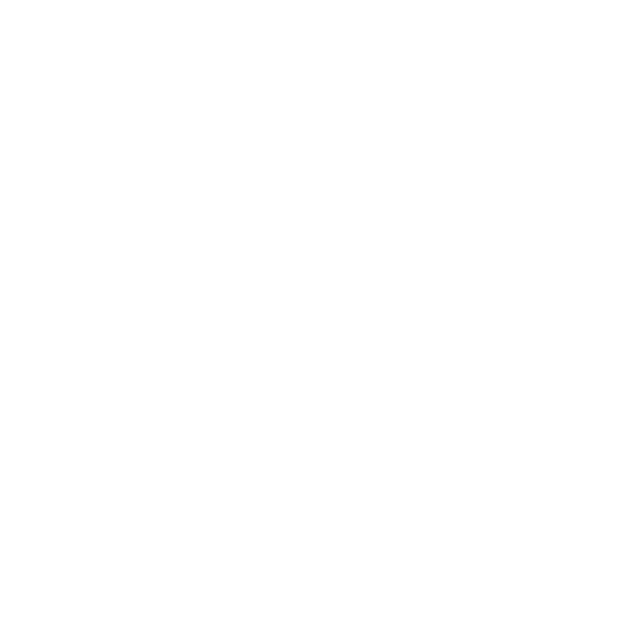
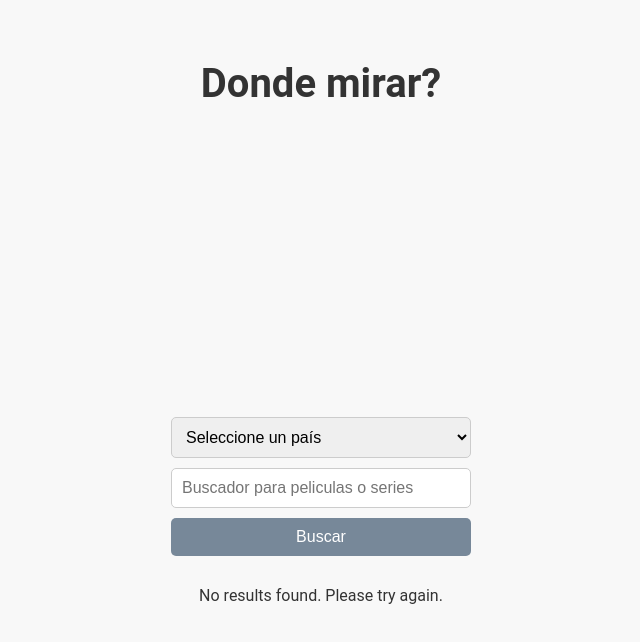
Before and after one commit to nachoreca/dondemirar, an Angular app: page / in a window 1280 px wide. Shown: the top 642 px of the page, without its empty margins (319-959 px from the left). Built offline with nearby package versions, Linux system fonts and the light colour scheme.

Commit message:
V0.0.1 finalizada

```diff
--- a/src/app/app.component.css
+++ b/src/app/app.component.css
@@ -1,200 +1,166 @@
-/* src/app/components/movie-search/movie-search.component.css */
 body {
-  background-color: #296832 !important;
+  /* font-family: 'Inter', sans-serif; */
+  font-family: 'Roboto', sans-serif;
   margin: 0;
   padding: 0;
+  background-color: #f8f8f8;
+  color: #333;
   display: flex;
-  justify-content: center;
-  align-items: center;
+  flex-direction: column;
   min-height: 100vh;
 }
 
 .container {
-  background-color: #363f61;
-  font-family: 'Mona Sans', sans-serif;
-  padding: 40px;
-  border-radius: 10px;
-  /* box-shadow: 0 0 20px rgba(0, 0, 0, 0.2); */
-  max-width: 800px;
-  /* width: 100%; */
   text-align: center;
-  /* margin-left: 20%; */
+  padding: 20px;
 }
 
-h1, h2 {
-  font-size: 22px;
-  color: #f0f0f0;
-  margin-bottom: 30px;
+.title {
+  font-size: 2.5rem;
+  font-weight: 700;
+  margin-bottom: 25%;
 }
 
-.form-group {
-  margin-bottom: 20px !important;
+.controls {
+  display: flex;
+  flex-direction: column;
+  align-items: center;
+  justify-content: center;
+  margin-bottom: 20px;
 }
 
-form {
-  margin-bottom: 5%;
+.controls label {
+  font-size: 1rem;
+  margin-bottom: 5px;
 }
 
-.text-search {
-  width: 92% !important;
+.search-input,
+select,
+.search-btn {
+  width: 100%;
+  max-width: 300px;
+  padding: 10px;
+  margin-bottom: 10px;
+  font-size: 1rem;
+  border: 1px solid #ccc;
+  border-radius: 5px;
+  box-sizing: border-box;
 }
 
-select, input[type="text"], button {
-  width: 100%;
-  padding: 12px;
-  margin: 0;
-  border-radius: 8px;
-  border: 1px solid #444;
-  font-size: 16px;
-  background-color: #0000005a;
-  color: #f0f0f0;
+.search-btn {
+  background-color: lightslategray;
+  color: white;
+  border: none;
+  cursor: pointer;
 }
 
-select:focus, input[type="text"]:focus, button:focus {
-  border-color: #007BFF;
-  outline: none;
+.search-btn:hover {
+  /* background-color: rgba(106, 147, 121, 0.788); */
 }
 
-button {
-  background-color: #007BFF;
-  color: #fff;
-  border: none;
-  cursor: pointer;
-  transition: background-color 0.3s ease;
-  font-weight: bold;
+.search-btn:focus {
+  background-color: rgba(106, 147, 121, 0.788);
+
 }
 
-button:hover {
-  background-color: #0056b3;
-}
-
-.results {
-  margin-top: 30px;
-}
-
-.result-item {
-  background-color: #444;
-  padding: 20px;
-  border-radius: 5px;
-  margin-bottom: 15px;
-  text-align: left;
-}
-
-.result-item h2 {
-  font-size: 20px;
-  margin: 0 0 10px;
-  color: #f0f0f0;
-}
-
-.result-item p {
-  margin: 5px 0;
-  color: #b0b0b0;
-}
-
-
-
-.cards-container {
-  display: grid;
-  grid-template-columns: repeat(auto-fill, minmax(300px, 1fr)); /* Grid adaptable */
-  gap: 20px; /* Espacio entre tarjetas */
-  justify-items: center; /* Centrar horizontalmente */
+.grid-container {
+  display: inline-block;
+  /* grid-template-columns: repeat(auto-fill, minmax(300px, 1fr));
+  gap: 20px; */
+  width: 95%;
 }
 
 .card {
-  max-width: 290px;
-  background-color: #333; /* Fondo oscuro para la tarjeta */
-  color: #fff; /* Texto blanco */
-  border-radius: 10px;
-  box-shadow: 0 4px 8px rgba(0, 0, 0, 0.2); /* Sombra */
+  background-color: #fff;
+  border-radius: 8px;
+  box-shadow: 0 2px 5px rgba(0, 0, 0, 0.1);
   padding: 20px;
-  display: flex;
-  flex-direction: column;
-  justify-content: space-between;
-  text-align: center; /* Centrar texto */
+  text-align: left;
+  transition: all 0.3s ease;
 }
 
 .card-title {
-  font-size: 1.0rem;
+  font-size: 1.5rem;
   margin-bottom: 10px;
-  font-family: 'Inter', sans-serif; /* Ejemplo de fuente moderna */
-}
-
-.platforms {
-  display: flex;
-  justify-content: center;
-  flex-wrap: wrap;
-  gap: 5px;
-}
-
-.platform-badge {
-  background-color: #555;
-  padding: 5px 10px;
-  border-radius: 5px;
-  font-size: 0.6rem;
 }
 
 .card p {
   margin: 5px 0;
-  font-size: 15px !important;
+}
+
+.platforms {
+  list-style-type: none;
+  padding-left: 0;
+}
+
+.platforms li {
+  background-color: #eee;
+  padding: 5px;
+  margin: 5px 0;
+  border-radius: 5px;
 }
 
 .card:hover {
-  box-shadow: 0 8px 16px rgba(0, 0, 0, 0.5); /* Sombra más pronunciada */
-  background-color: #444; /* Color de fondo más llamativo */
+  box-shadow: 0 4px 15px rgba(0, 0, 0, 0.3);
+  background-color: #f0f0f0;
+}
+
+.footer {
+
+
+  position: fixed;
+  /* margin-top: 90%; */
+  align-content: center;
+  padding-left: 15%;
+
+
+  text-align: center;
+  margin-top: auto;
+  padding: 20px;
+  color: black;
+  /* background-color: #333;
+  color: white; */
+}
+
+.footer a {
+  color: white;
+  margin-left: 10px;
+}
+
+.footer img {
+  width: 20px;
+  height: 20px;
+}
+
+.dark-mode {
+  background-color: #333;
+  color: white;
 }
 
 .loader {
-  border: 16px solid #f3f3f3; /* Light grey */
-  border-top: 16px solid #3498db; /* Blue */
+  margin: 50px auto;
+  border: 5px solid #f3f3f3;
+  border-top: 5px solid #3498db;
   border-radius: 50%;
-  width: 80px;
-  height: 80px;
-  animation: spin 2s linear infinite;
-  margin-top: 10%;
-}
-
-.disabled-class {
-  background-color: gray;
-  pointer-events: none;
+  width: 50px;
+  height: 50px;
+  animation: spin 1s linear infinite;
 }
 
 @keyframes spin {
-  0% { transform: rotate(0deg); }
-  100% { transform: rotate(360deg); }
-}
+  0% {
+    transform: rotate(0deg);
+  }
 
-@media (max-width: 600px) {
-  .card {
-    max-width: 100%; /* Permite que las tarjetas ocupen todo el ancho en pantallas pequeñas */
+  100% {
+    transform: rotate(360deg);
   }
 }
 
-
-.footer {
-  background-color: #363f61;
-  color: #fff; /* Texto blanco */
-  text-align: center; /* Centrar texto */
-  padding: 0px 35px 20px 70px;
-  position: fixed;
-  bottom: 0;
-  display: block;
-  justify-content: center;
-  align-items: center;
-  min-width: 65% !important;
+.footer-name {
+  display: inline-block;
+  margin-right: 8px;
+  margin-left: 25px;
+  margin-top: 85%;
+  color: black;
 }
-
-.footer-content {
-  display: flex;
-  align-items: center;
-}
-
-.footer-name {
-  margin-right: 10px; /* Espacio entre nombre e ícono */
-  font-family: 'Inter', sans-serif; /* Ejemplo de fuente moderna */
-  font-size: 14px !important;
-}
-
-.footer-icon {
-  width: 16px;
-  height: 16px;
-}
--- a/src/app/app.component.html
+++ b/src/app/app.component.html
@@ -1,4 +1,4 @@
-<!-- src/app/components/movie-search/movie-search.component.html -->
+<!-- src/app/components/movie-search/movie-search.component.html
 <div class="container">
   <h2>Donde mirar?</h2>
   <form (ngSubmit)="search()">
@@ -72,7 +72,7 @@
     <p>No se encontraron resultados para {{ this.title }}</p>
   </div>
   <div class="cards-container" *ngIf="loader">
-    <div class="loader"> </div>
+  <div class="loader"> </div>
   </div>
   <footer class="footer">
     <div class="footer-content">
@@ -84,4 +84,70 @@
       </a>
     </div>
   </footer>
+</div> -->
+
+<!------------------      T E S T  V E R S I O N  N U E V A     -------------------------------->
+
+
+<div class="container">
+  <h3 class="title">Donde mirar?</h3>
+
+  <div class="controls">
+      <!-- <label for="country">Select Country</label> -->
+      <select id="country" [(ngModel)]="country">
+        <option value="" disabled selected>Seleccione un país</option>
+        <option value="AR">🇦🇷 Argentina</option>
+        <option value="BO">🇧🇴 Bolivia</option>
+        <option value="BR">🇧🇷 Brasil</option>
+        <option value="CL">🇨🇱 Chile</option>
+        <option value="CO">🇨🇴 Colombia</option>
+        <option value="EC">🇪🇨 Ecuador</option>
+        <option value="GY">🇬🇾 Guyana</option>
+        <option value="PY">🇵🇾 Paraguay</option>
+        <option value="PE">🇵🇪 Perú</option>
+        <option value="UY">🇺🇾 Uruguay</option>
+        <option value="VE">🇻🇪 Venezuela</option>      </select>
+
+      <input type="text" [(ngModel)]="title" placeholder="Buscador para peliculas o series" class="search-input" />
+
+      <button (click)="search()" class="search-btn">Buscar</button>
+  </div>
+
+  <div *ngIf="results.length === 0 && !loader" class="no-results">
+      <p>No results found. Please try again.</p>
+  </div>
+
+  <div *ngIf="loader" class="loader"></div>
+
+  <div class="grid-container">
+      <div *ngFor="let item of results" class="card">
+          <div *ngIf="item.watch_providers !== undefined">
+              <h2 class="card-title">{{ item.title || item.name }}</h2>
+              <p><strong>Año de Estreno:</strong> {{ item.release_date || item.first_air_date || 'N/A' }}</p>
+              <p><strong>Duración:</strong> {{ item.runtime || 'N/A' }} minutos</p>
+              <p><strong>Categoría:</strong> {{ item.media_type === 'movie' ? 'Película' : 'Serie' }}</p>
+              <p><strong>Plataformas Disponibles:</strong></p>
+              <ul class="platforms">
+                  <li *ngFor="let provider of item.watch_providers?.rent">
+                      {{ provider.provider_name }}
+                  </li>
+              </ul>
+          </div>
+      </div>
+  </div>
 </div>
+
+<footer class="footer">
+  <!-- <p>Developed by Ignacio Recabarren</p> -->
+  <!-- <a href="https://www.instagram.com/yourusername" target="_blank">
+      <img src="src/assets/instagram.png" alt="Instagram">
+  </a> -->
+
+  <a href="https://www.instagram.com/nacho.recabarren" target="_blank" >
+    <p class="footer-name">Ignacio Recabarren - 2024 &copy;</p>
+
+    <svg xmlns="http://www.w3.org/2000/svg" width="16" height="16" fill="black" class="bi bi-instagram" viewBox="0 0 16 16">
+      <path d="M8 0C5.829 0 5.556.01 4.703.048 3.85.088 3.269.222 2.76.42a3.9 3.9 0 0 0-1.417.923A3.9 3.9 0 0 0 .42 2.76C.222 3.268.087 3.85.048 4.7.01 5.555 0 5.827 0 8.001c0 2.172.01 2.444.048 3.297.04.852.174 1.433.372 1.942.205.526.478.972.923 1.417.444.445.89.719 1.416.923.51.198 1.09.333 1.942.372C5.555 15.99 5.827 16 8 16s2.444-.01 3.298-.048c.851-.04 1.434-.174 1.943-.372a3.9 3.9 0 0 0 1.416-.923c.445-.445.718-.891.923-1.417.197-.509.332-1.09.372-1.942C15.99 10.445 16 10.173 16 8s-.01-2.445-.048-3.299c-.04-.851-.175-1.433-.372-1.941a3.9 3.9 0 0 0-.923-1.417A3.9 3.9 0 0 0 13.24.42c-.51-.198-1.092-.333-1.943-.372C10.443.01 10.172 0 7.998 0zm-.717 1.442h.718c2.136 0 2.389.007 3.232.046.78.035 1.204.166 1.486.275.373.145.64.319.92.599s.453.546.598.92c.11.281.24.705.275 1.485.039.843.047 1.096.047 3.231s-.008 2.389-.047 3.232c-.035.78-.166 1.203-.275 1.485a2.5 2.5 0 0 1-.599.919c-.28.28-.546.453-.92.598-.28.11-.704.24-1.485.276-.843.038-1.096.047-3.232.047s-2.39-.009-3.233-.047c-.78-.036-1.203-.166-1.485-.276a2.5 2.5 0 0 1-.92-.598 2.5 2.5 0 0 1-.6-.92c-.109-.281-.24-.705-.275-1.485-.038-.843-.046-1.096-.046-3.233s.008-2.388.046-3.231c.036-.78.166-1.204.276-1.486.145-.373.319-.64.599-.92s.546-.453.92-.598c.282-.11.705-.24 1.485-.276.738-.034 1.024-.044 2.515-.045zm4.988 1.328a.96.96 0 1 0 0 1.92.96.96 0 0 0 0-1.92m-4.27 1.122a4.109 4.109 0 1 0 0 8.217 4.109 4.109 0 0 0 0-8.217m0 1.441a2.667 2.667 0 1 1 0 5.334 2.667 2.667 0 0 1 0-5.334"/>
+    </svg>
+  </a>
+</footer>
--- a/src/styles.css
+++ b/src/styles.css
@@ -1,11 +1,155 @@
-/* You can add global styles to this file, and also import other style files */
 body {
-  background-color: #363f61;
+  /* font-family: 'Inter', sans-serif; */
+  font-family: 'Roboto', sans-serif;
+  margin: 0;
+  padding: 0;
+  background-color: #f8f8f8;
+  color: #333;
+  display: flex;
+  flex-direction: column;
+  min-height: 100vh;
 }
 
-@media (min-width: 768px) {
-  body {
-    display: none;
-    /* Oculta el contenido */
+.container {
+  text-align: center;
+  padding: 20px;
+}
+/*
+.title {
+  font-size: 1.5rem;
+  font-weight: 700;
+  margin-bottom: 35px;
+}
+
+.controls {
+  display: flex;
+  flex-direction: column;
+  align-items: center;
+  justify-content: center;
+  margin-bottom: 20px;
+}
+
+.controls label {
+  font-size: 1rem;
+  margin-bottom: 5px;
+}
+
+.search-input,
+select,
+.search-btn {
+  width: 100%;
+  max-width: 300px;
+  padding: 10px;
+  margin-bottom: 10px;
+  font-size: 1rem;
+  border: 1px solid #ccc;
+  border-radius: 5px;
+  box-sizing: border-box;
+}
+
+.search-btn {
+  background-color: #007bff;
+  color: white;
+  border: none;
+  cursor: pointer;
+}
+
+.search-btn:hover {
+  background-color: #0056b3;
+}
+
+.grid-container {
+  display: inline-block;
+  width: 95%;
+}
+
+.card {
+  background-color: #fff;
+  border-radius: 8px;
+  box-shadow: 0 2px 5px rgba(0, 0, 0, 0.1);
+  padding: 20px;
+  text-align: left;
+  transition: all 0.3s ease;
+}
+
+.card-title {
+  font-size: 1.5rem;
+  margin-bottom: 10px;
+}
+
+.card p {
+  margin: 5px 0;
+}
+
+.platforms {
+  list-style-type: none;
+  padding-left: 0;
+}
+
+.platforms li {
+  background-color: #eee;
+  padding: 5px;
+  margin: 5px 0;
+  border-radius: 5px;
+}
+
+.card:hover {
+  box-shadow: 0 4px 15px rgba(0, 0, 0, 0.3);
+  background-color: #f0f0f0;
+}
+
+.footer {
+
+
+  position: fixed;
+  margin-top: 90%;
+  align-content: center;
+  padding-left: 15%;
+
+
+  text-align: center;
+  margin-top: auto;
+  padding: 20px;
+  color: black;
+
+}
+
+.footer a {
+  color: white;
+  margin-left: 10px;
+}
+
+.footer img {
+  width: 20px;
+  height: 20px;
+}
+
+.dark-mode {
+  background-color: #333;
+  color: white;
+}
+
+.loader {
+  margin: 50px auto;
+  border: 5px solid #f3f3f3;
+  border-top: 5px solid #3498db;
+  border-radius: 50%;
+  width: 50px;
+  height: 50px;
+  animation: spin 1s linear infinite;
+}
+
+@keyframes spin {
+  0% {
+    transform: rotate(0deg);
+  }
+
+  100% {
+    transform: rotate(360deg);
   }
 }
+
+.footer-name {
+  display: inline-block;
+  margin-right: 8px;
+} */
```
Also changed, not shown: src/app/app.component.ts (+5 -2 lines), src/index.html (+7 -0 lines).
